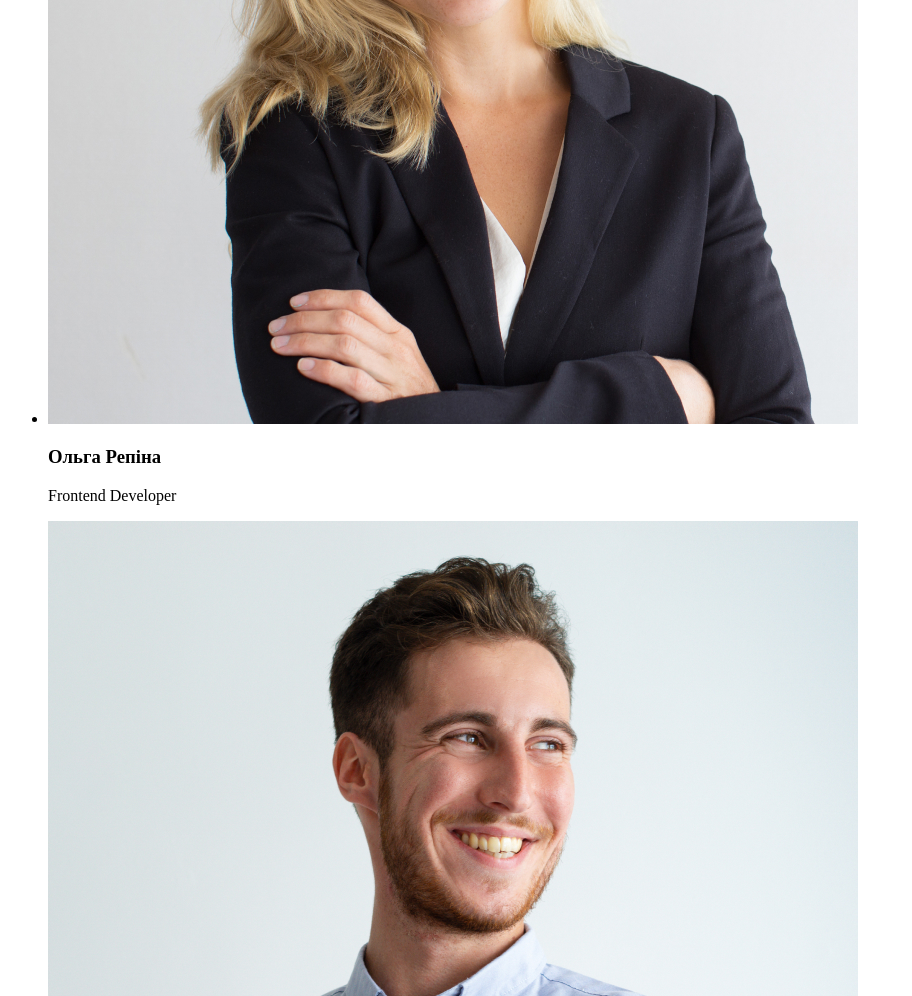
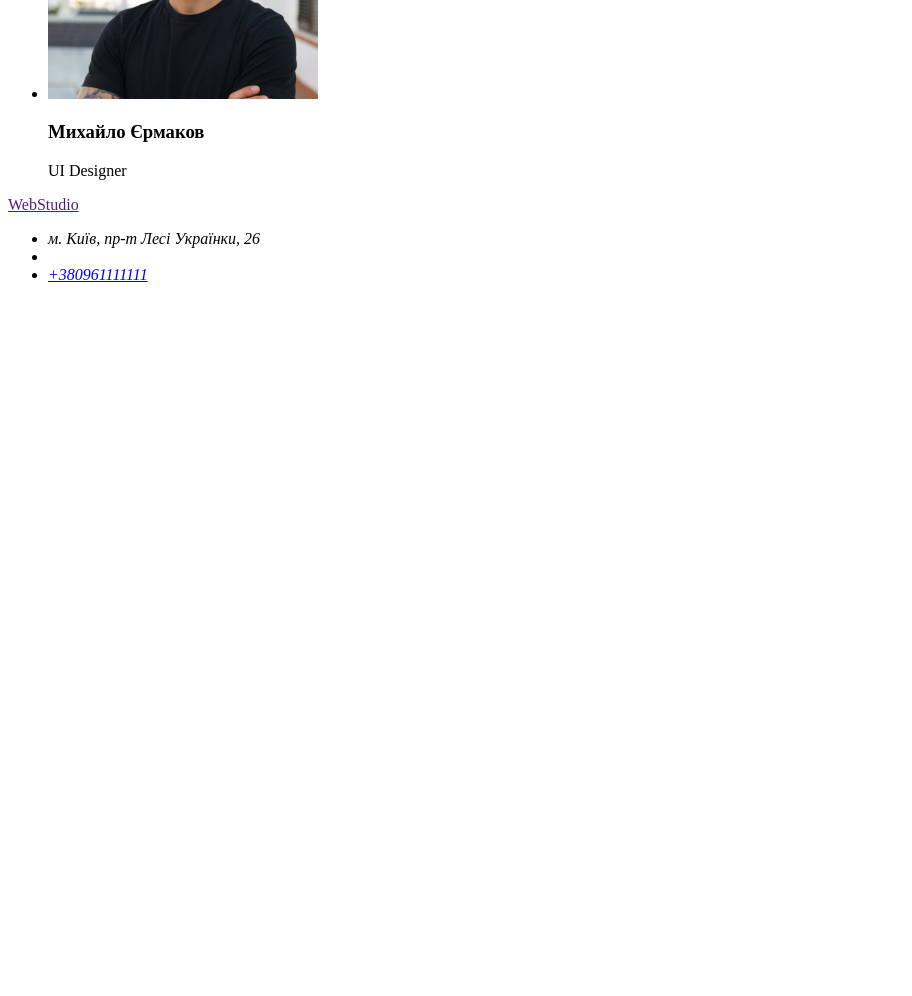
Before and after one commit to Blackchick15/desktop-tutorial, a plain HTML site: page index.html in a window 1280 px wide. Shown: the part 2925-3921 px from the top of the page, without its empty margins (0-912 px from the left). After the commit the page ends 3225 px from the top, so only its background shows below. Drawn offline with Linux system fonts and the light colour scheme.

Commit message:
футер

```diff
--- a/index.html
+++ b/index.html
@@ -49,12 +49,22 @@
      <section>
       <h2>Наша команда</h2>
       <ul>
-        <li><img src="./img/w.jpg" alt=""><h3>Ігор Дем’яненко</h3><p>Product Designer</p></li>
-        <li><img src="./img/ww.jpg" alt=""><h3>Ольга Репіна</h3><p>Frontend Developer</p></li>
-        <li><img src="./img/www.jpg" alt=""><h3>Микола Тарасов</h3><p>Marketing</p></li>
-        <li><img src="./img/wwww.jpg" alt=""><h3>Михайло Єрмаков</h3><p>UI Designer</p></li>
+        <li><img src="./img/w.jpg" alt="Ігор Дем’яненко" width="270"><h3>Ігор Дем’яненко</h3><p>Product Designer</p></li>
+        <li><img src="./img/ww.jpg" alt="Ольга Репіна" width="270"><h3>Ольга Репіна</h3><p>Frontend Developer</p></li>
+        <li><img src="./img/www.jpg" alt="Микола Тарасов" width="270"><h3>Микола Тарасов</h3><p>Marketing</p></li>
+        <li><img src="./img/wwww.jpg" alt="Михайло Єрмаков" width="270"><h3>Михайло Єрмаков</h3><p>UI Designer</p></li>
       </ul>
      </section>
+     <footer>
+      <a href=""><span>Web</span>Studio</a>
+      <address>
+        <ul>
+          <li>м. Київ, пр-т Лесі Українки, 26</li>
+        <li><a href="mailto:info@devstudio.com"></a></li>
+        <li><a href="tel:+380961111111">+380961111111</a></li>
+        </ul>
+      </address>
+     </footer>
     </main>
 
 
```
